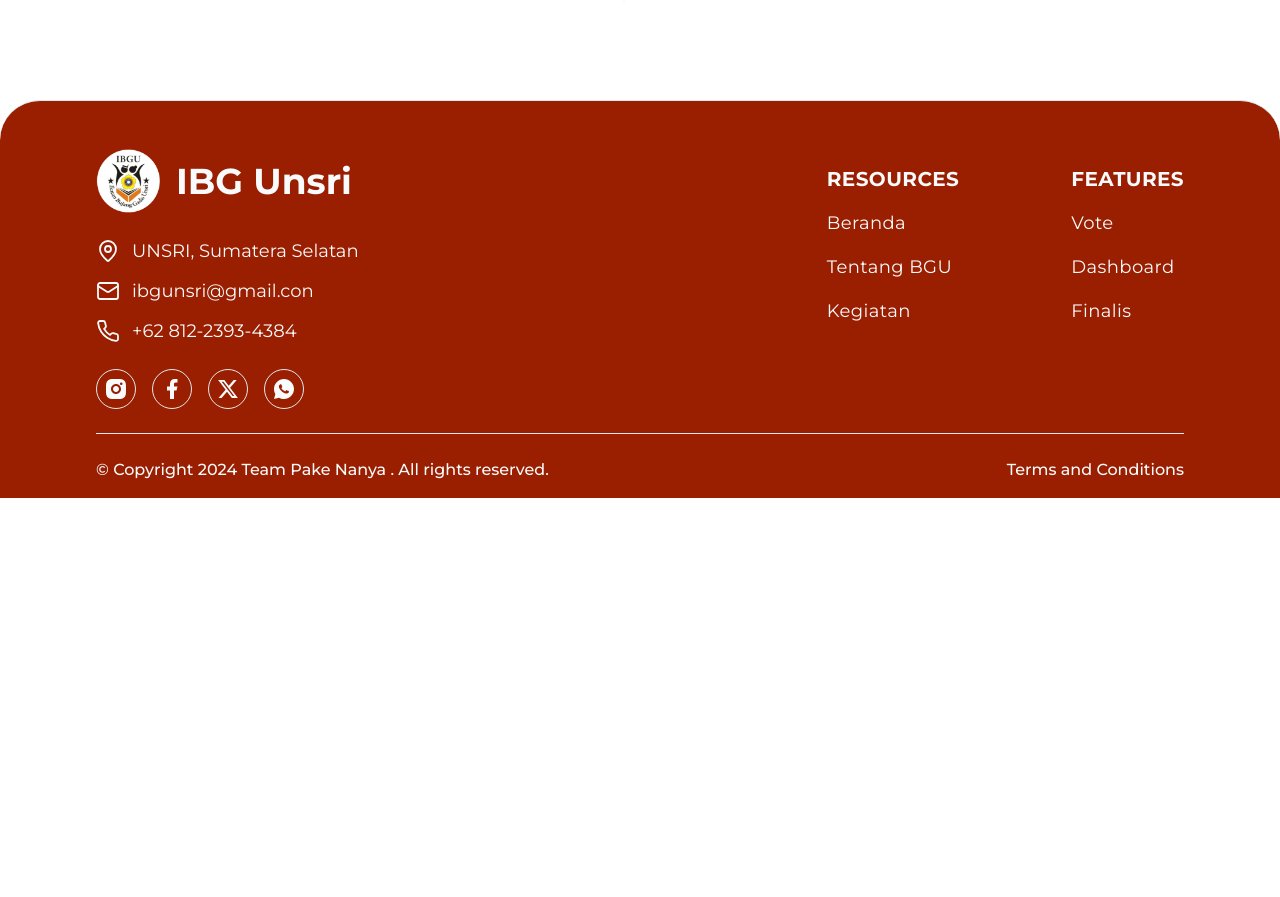
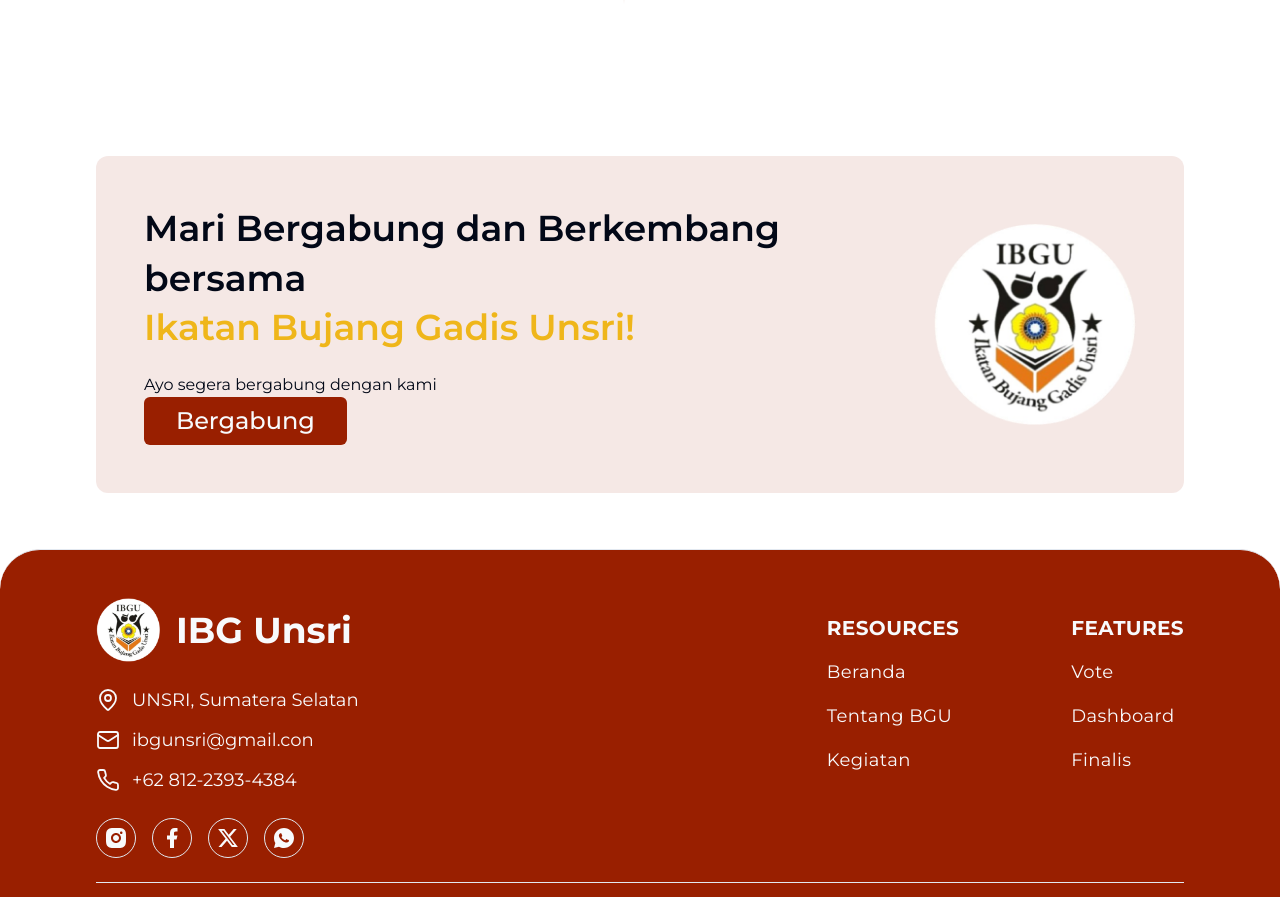
Before and after one commit to zildjianvitoo/pbgu-2024, a Next.js app: page / in a window 1280 px wide. Shown: the part 4592-5489 px from the top of the page. Before the commit the page ends 5090 px from the top, so only its background shows below. Built offline with nearby package versions, Linux system fonts and the light colour scheme; no server answers.

Commit message:
feat : create CTA section for Home Page

```diff
--- a/app/(root)/page.tsx
+++ b/app/(root)/page.tsx
@@ -1,4 +1,5 @@
 import About from "@/components/Root/Home/About";
+import Cta from "@/components/Root/Home/CTA";
 import Hero from "@/components/Root/Home/Hero";
 import History from "@/components/Root/Home/History";
 import Timeline from "@/components/Root/Home/Timeline";
@@ -15,6 +16,7 @@
       <History />
       <TnC />
       <Timeline />
+      <Cta />
     </>
   );
 }
--- a/components/Dashboard/DashboardHeader.tsx
+++ b/components/Dashboard/DashboardHeader.tsx
@@ -24,7 +24,7 @@
   function handleLogout() {
     signOut();
     router.push("/");
-    toast.success("Logged Out berhasil!");
+    toast.success("Behasil Log Out!");
   }
   return (
     <div className="flex w-full flex-col gap-4 px-4 py-6 max-md:px-10 lg:flex-row lg:items-end lg:justify-between lg:gap-6 lg:p-6">
--- a/components/Dashboard/Sidebar.tsx
+++ b/components/Dashboard/Sidebar.tsx
@@ -53,7 +53,7 @@
   function handleLogout() {
     signOut();
     router.push("/");
-    toast.success("Logged Out berhasil!");
+    toast.success("Behasil Log Out!");
   }
 
   return (
--- /dev/null
+++ b/components/Root/Home/CTA.tsx
@@ -0,0 +1,35 @@
+import { Button } from "@/components/ui/button";
+import { Input } from "@/components/ui/input";
+import Image from "next/image";
+import Link from "next/link";
+
+export default function Cta() {
+  return (
+    <section id="cta" className="relative overflow-hidden py-14 lg:px-24">
+      <div className="flex w-full flex-col items-center justify-between bg-primary/10 p-12 px-6 lg:flex-row lg:rounded-xl lg:px-12">
+        <div className="space-y-5">
+          <h2 className="text-4xl/snug font-semibold">
+            Mari Bergabung dan Berkembang bersama <br />
+            <span className="font-semibold text-secondary">
+              Ikatan Bujang Gadis Unsri!
+            </span>
+          </h2>
+          <p>Ayo segera bergabung dengan kami</p>
+          <Link href="/dashboard/data-diri">
+            <Button size="lg" className="px-8 py-6 text-2xl">
+              Bergabung
+            </Button>
+          </Link>
+        </div>
+        <figure className="relative hidden size-52 pr-20 lg:block">
+          <Image
+            src="/images/logo-ibgu.png"
+            fill
+            className="object-contain object-center"
+            alt="IBGU Logo"
+          />
+        </figure>
+      </div>
+    </section>
+  );
+}
```
